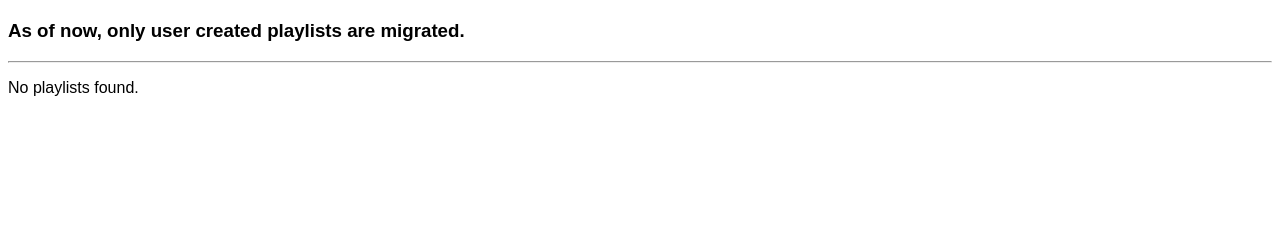
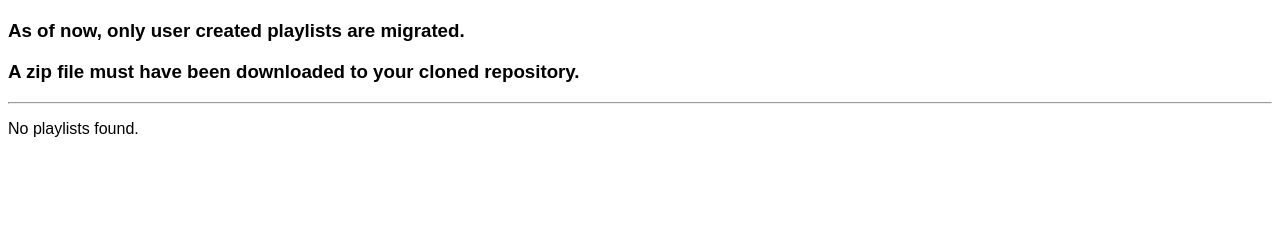
Before and after one commit to madhurbhutada/Spotify-to-YouTube-Music, a Flask app: template src/templates/process_request.html in a window 1280 px wide. Shown: the part 80-320 px from the top of the page. Run offline with Flask 3, Linux system fonts and the light colour scheme; the template is opened without the code that fills it, so the values that code supplies are empty; some libraries are stand-ins or nearby versions.

Commit message:
Minor refinement to naming

```diff
--- a/src/app.py
+++ b/src/app.py
@@ -18,7 +18,7 @@ import os
 from pathlib import Path
 BASE_DIR = Path(__file__).resolve().parent.parent # project root
 YTMIGRATE_DIR = BASE_DIR / "ytmigrate"
-ZIP_OUTPUT = BASE_DIR / "ytmigrate.zip"
+ZIP_OUTPUT = BASE_DIR / "sp-ytm-migrate.zip"
 
 app = Flask(__name__)
 secretKey = generate_random_string(16)
--- a/src/templates/process_request.html
+++ b/src/templates/process_request.html
@@ -27,6 +27,7 @@
     <h3>User: {{ username }}</h3>
     <h3>Total number of Playlists: {{ playlist_count }}</h3>
     <h3>As of now, only user created playlists are migrated.</h3>
+    <h3>A zip file must have been downloaded to your cloned repository.</h3>
 
     <hr />
 
--- a/ytmigrate/migrate.py
+++ b/ytmigrate/migrate.py
@@ -1,4 +1,4 @@
-# ytmigrate/
+# sp-ytm-migrate/
 # ├── spotify_data.json          # fetched
 # ├── migrate.py                 # core logic
 # ├── run_windows.cmd
```
Also changed, not shown: README.md, ytmigrate/README.md.
